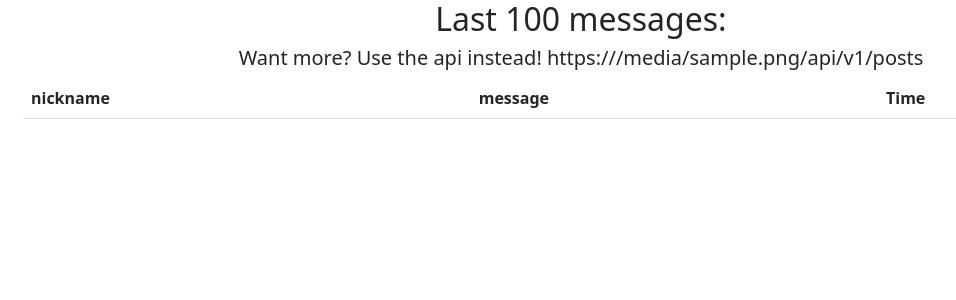
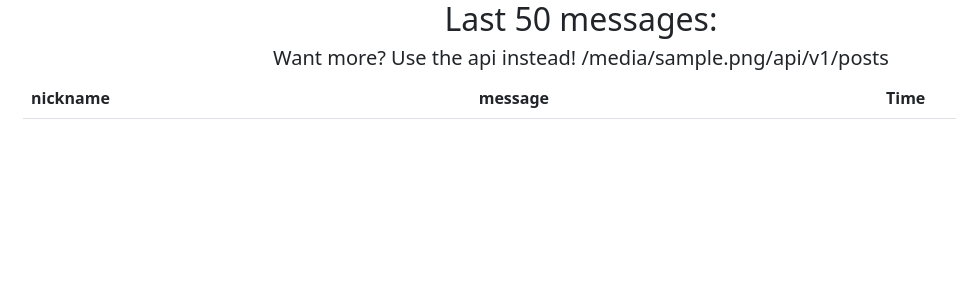
Before and after one commit to kryptokrona/hugin-api, a Python web app: template ansible/roles/nginx/templates/index.html.j2 in a window 1280 px wide. Shown: the top 300 px of the page, without its empty margins (59-1015 px from the left). Run offline with Jinja, Linux system fonts and the light colour scheme; the template is opened without the code that fills it: most values are stand-ins (such as "Sample title", 1, 10 or a date in 2020); lists and menus that the app fills with data are empty.

Commit message:
Updating index.html file

```diff
--- a/ansible/provision_vps.yml
+++ b/ansible/provision_vps.yml
@@ -25,7 +25,7 @@
 
     removal_interval: '1 years 2 months 3 days 2 hours 1 minutes 1 second'
     hugin_node_server: 'blocksum.org:11898'
-    index_file_url: 'https://{{ domain_name }}/api/v1/posts?size=100'
+    index_file_url: 'https://{{ domain_name }}/api/v1/posts?size=50'
 
   roles:
     #- base
--- a/ansible/roles/nginx/templates/index.html.j2
+++ b/ansible/roles/nginx/templates/index.html.j2
@@ -24,8 +24,8 @@
         })
 
 </script>
-<h2 style="text-align: center;">Last 100 messages:</h2>
-<h5 style="text-align: center;">Want more? Use the api instead! https://{{ index_file_url }}/api/v1/posts</h5>
+<h2 style="text-align: center;">Last 50 messages:</h2>
+<h5 style="text-align: center;">Want more? Use the api instead! {{ index_file_url }}/api/v1/posts</h5>
 <div class="container">
     <table class="table">
         <thead>
```
